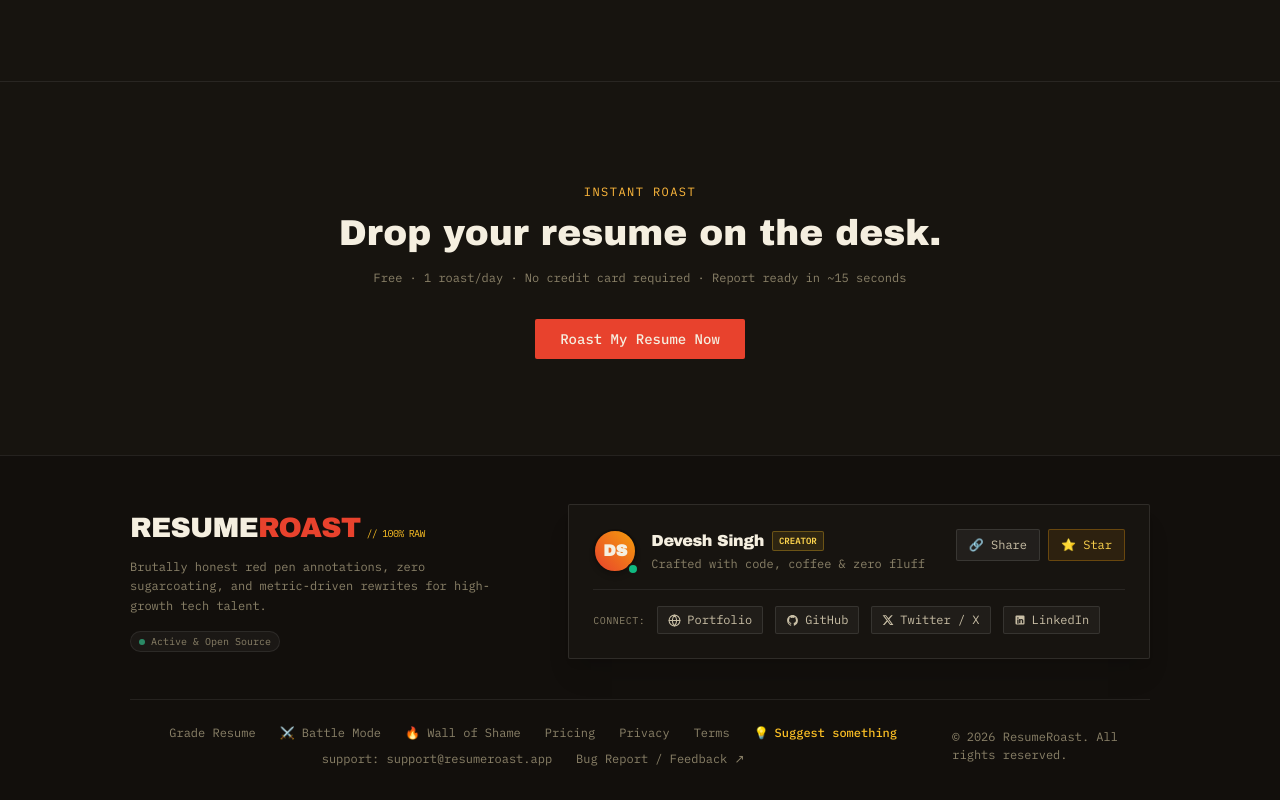
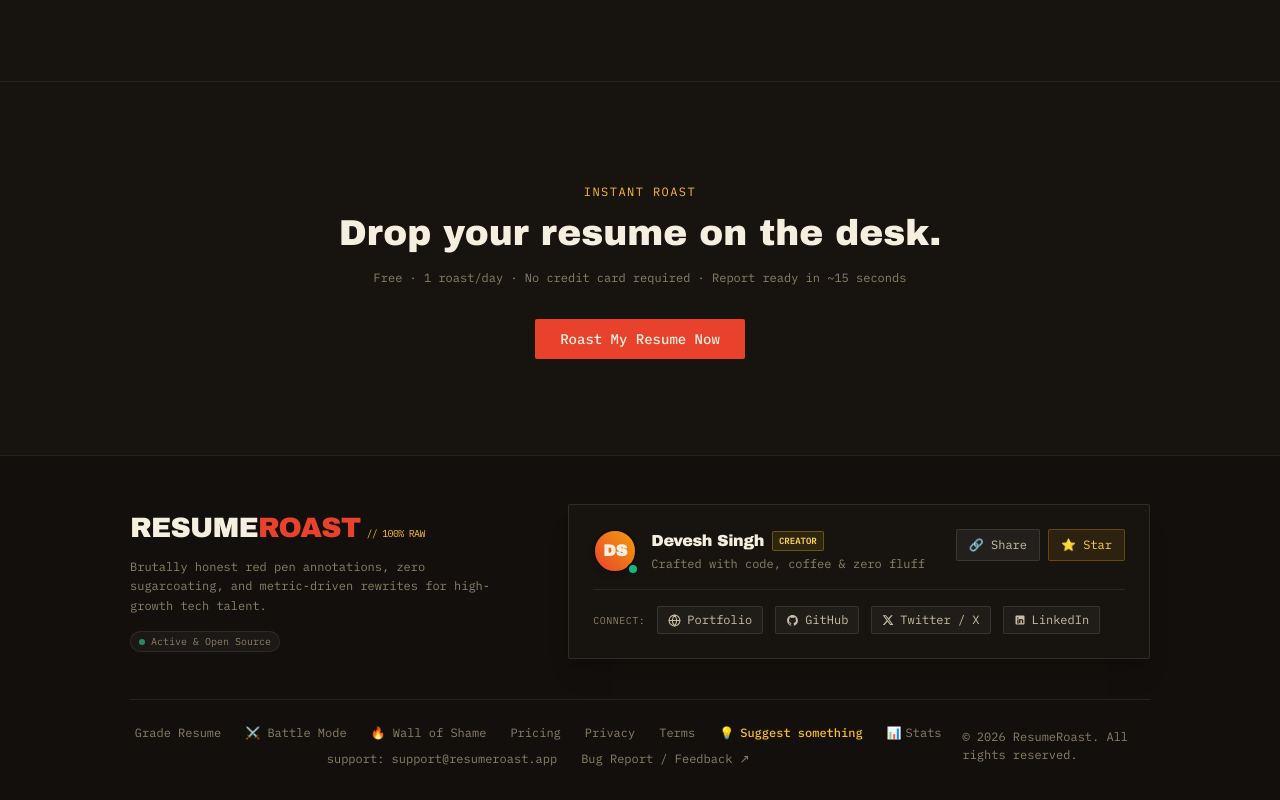
Before and after one commit to deveshsingh641/ResumeRoast, a React (Vite) app in the folder frontend/: page / in a window 1280 px wide. Shown: the part 4765-5565 px from the top of the page. Built offline with nearby package versions, Linux system fonts and the light colour scheme; no server answers.

Commit message:
feat(footer): add direct Stats link to footer navigation

```diff
--- a/frontend/src/components/Footer.tsx
+++ b/frontend/src/components/Footer.tsx
@@ -215,6 +215,13 @@
               <span>{isHinglish ? 'Suggest something' : 'Suggest something'}</span>
             </button>
             <a
+              href="/stats"
+              className="text-tan-dim hover:text-amber-300 transition-colors flex items-center gap-1"
+            >
+              <span>📊</span>
+              <span>Stats</span>
+            </a>
+            <a
               href="mailto:support@resumeroast.app?subject=ResumeRoast%20Support%20%26%20Feedback"
               className="hover:text-amber-300 transition-colors"
             >
```
